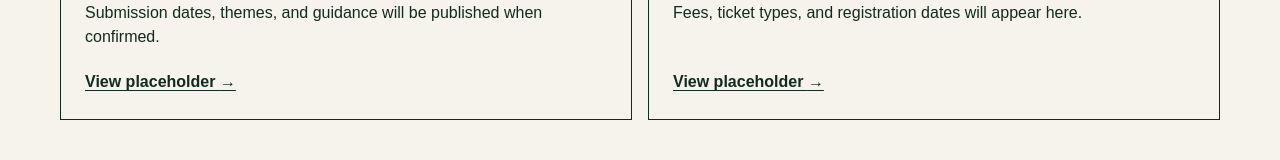
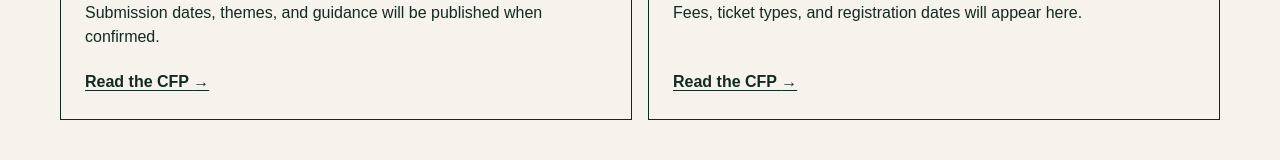
Before and after one commit to bentoman/ajj-2027, a plain HTML site: page index.html in a window 1280 px wide. Shown: the part 2366-2526 px from the top of the page. Drawn offline with Linux system fonts and the light colour scheme.

Commit message:
Label home page CFP link Read the CFP

```diff
--- a/index.html
+++ b/index.html
@@ -71,8 +71,8 @@
         <p>This prototype separates confirmed information from material that is still provisional.</p>
       </div>
       <div class="info-grid">
-        <article class="info-card"><span class="status status-placeholder">Coming later</span><h3>Call for papers</h3><p>Submission dates, themes, and guidance will be published when confirmed.</p><a href="cfp.html">View placeholder <span aria-hidden="true">→</span></a></article>
-        <article class="info-card"><span class="status status-placeholder">Coming later</span><h3>Registration</h3><p>Fees, ticket types, and registration dates will appear here.</p><a href="registration.html">View placeholder <span aria-hidden="true">→</span></a></article>
+        <article class="info-card"><span class="status status-placeholder">Coming later</span><h3>Call for papers</h3><p>Submission dates, themes, and guidance will be published when confirmed.</p><a href="cfp.html">Read the CFP <span aria-hidden="true">→</span></a></article>
+        <article class="info-card"><span class="status status-placeholder">Coming later</span><h3>Registration</h3><p>Fees, ticket types, and registration dates will appear here.</p><a href="registration.html">Read the CFP <span aria-hidden="true">→</span></a></article>
       </div>
     </section>
   </main>
```
